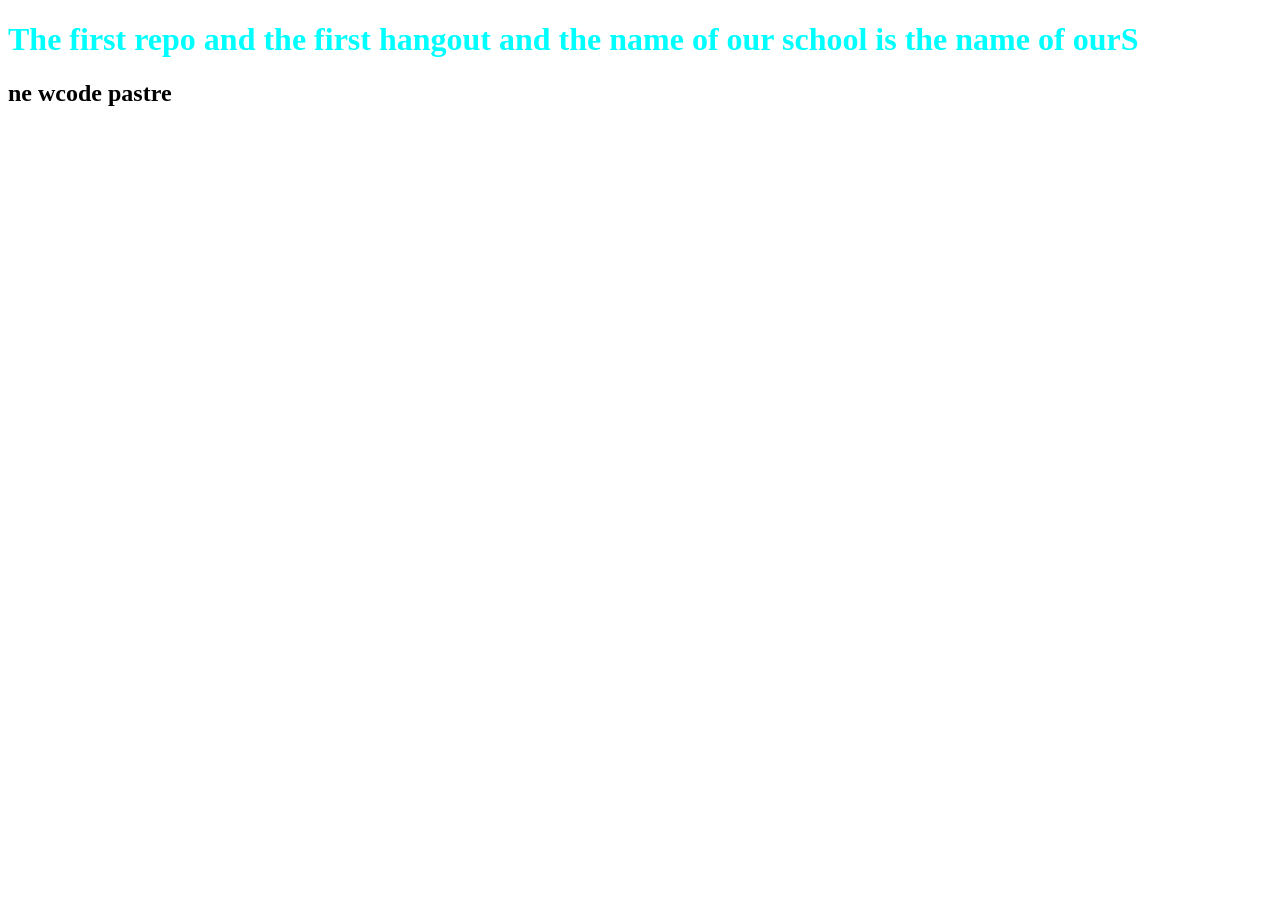
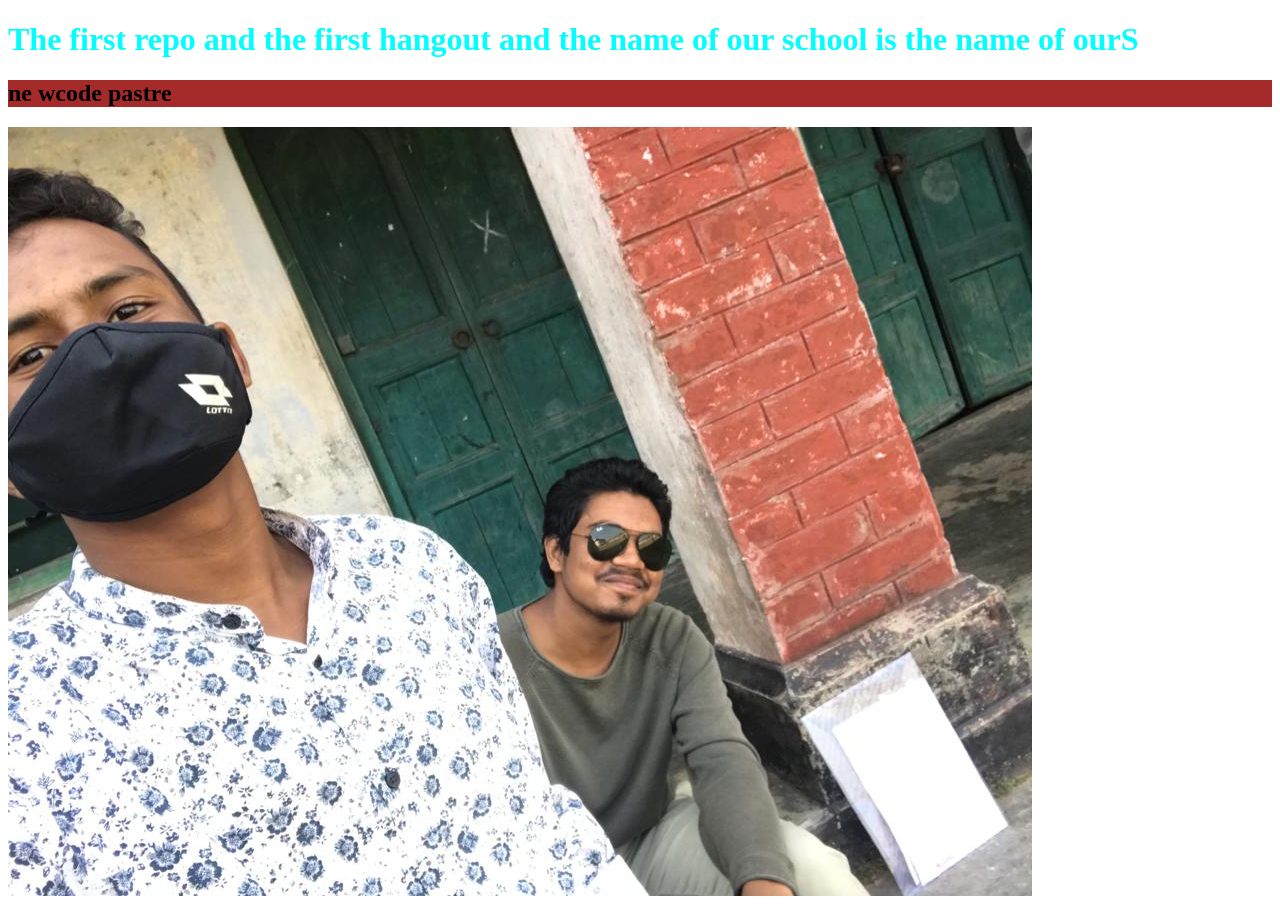
Before and after one commit to khalidsheikh22/htm-file, a plain HTML site: page index.html in a window 1280 px wide. Before the commit the page ends 800 px from the top, so only its background shows below. Drawn offline with Linux system fonts and the light colour scheme.

Commit message:
picture add

```diff
--- a/index.html
+++ b/index.html
@@ -5,7 +5,7 @@
     <meta charset="UTF-8">
     <meta http-equiv="X-UA-Compatible" content="IE=edge">
     <meta name="viewport" content="width=device-width, initial-scale=1.0">
-    <title>Document</title>
+    <title>Beautiful website</title>
     <link rel="stylesheet" href="style.css">
 
 </head>
@@ -13,6 +13,9 @@
 <body>
     <h1> The first repo and the first hangout and the name of our school is the name of ourS</h1>
     <h2>ne wcode pastre</h2>
+    <img src="school.jpg" alt="">
+
+
 </body>
 
 </html>
--- a/style.css
+++ b/style.css
@@ -1,3 +1,7 @@
 h1 {
     color: aqua;
 }
+
+h2 {
+    background-color: brown;
+}
```
Also changed, not shown: school.jpg (added), 1 other file.
